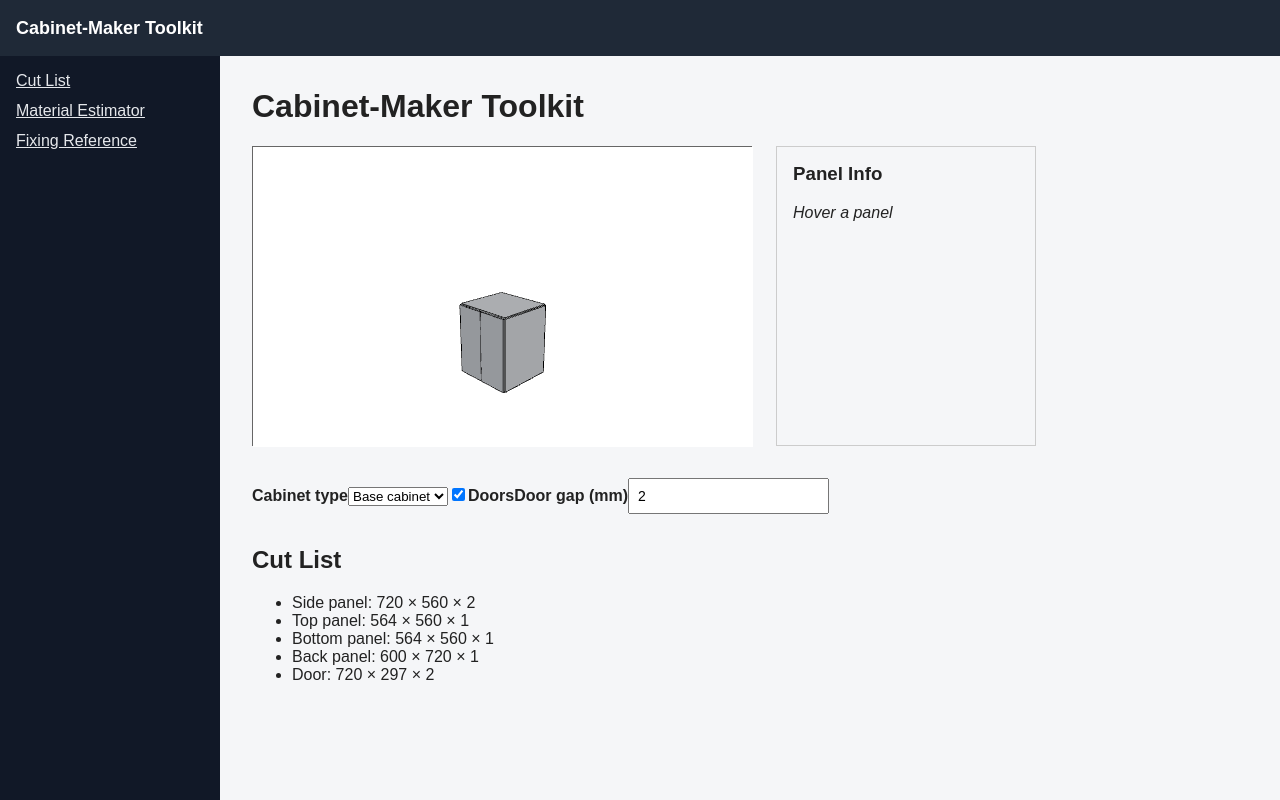
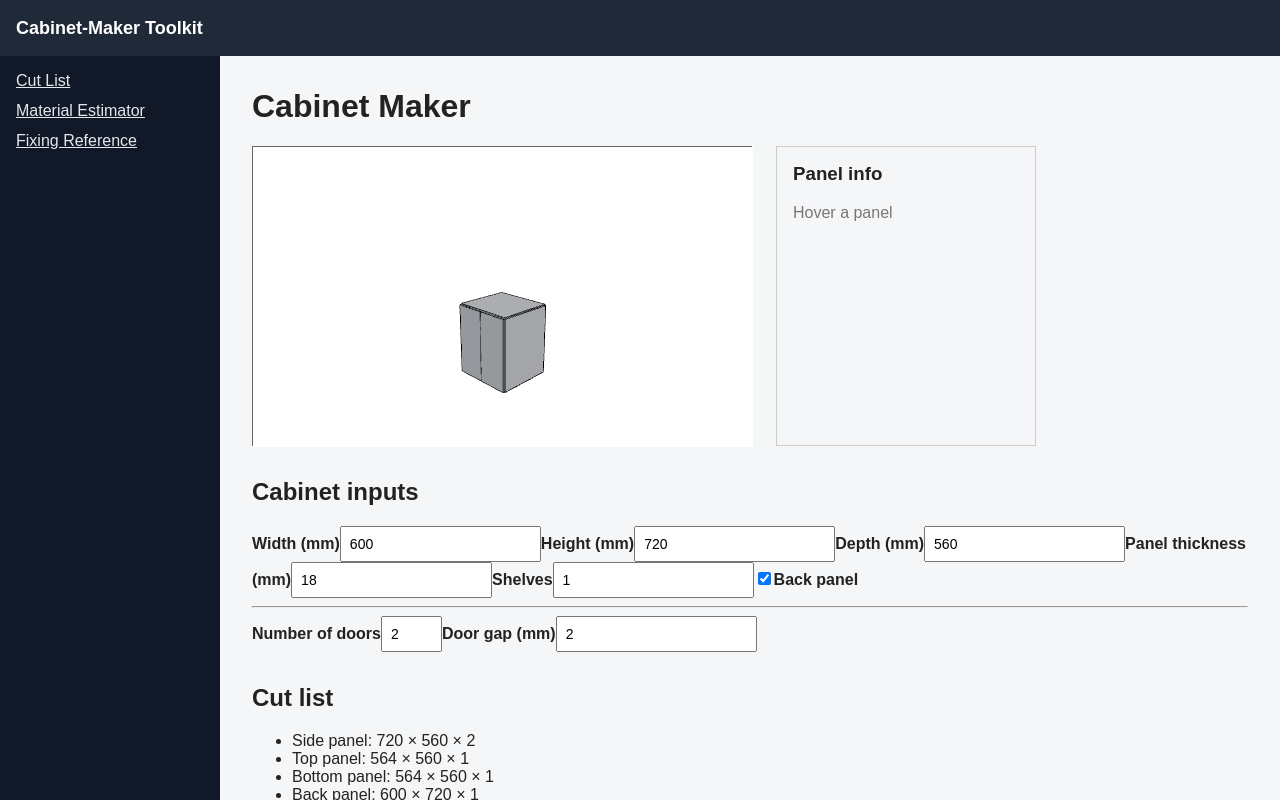
Before and after one commit to heidi-dang/cabinet-maker, a React (Vite) app: page / in a window 1280 px wide. Built offline with nearby package versions, Linux system fonts and the light colour scheme.

Commit message:
add more funcs

```diff
--- a/src/features/cutlist/CutListPage.tsx
+++ b/src/features/cutlist/CutListPage.tsx
@@ -4,28 +4,19 @@ import Cabinet3D from "../../components/Cabinet3D";
 
 type HoverInfo = { name: string; size: string } | null;
 
-const PRESETS = {
-    base: { width: 600, height: 720, depth: 560, shelves: 1 },
-    wall: { width: 600, height: 720, depth: 350, shelves: 2 },
-    tall: { width: 600, height: 2100, depth: 560, shelves: 4 },
-};
-
 export default function CutListPage() {
     const [hoverInfo, setHoverInfo] = useState<HoverInfo>(null);
-    const [preset, setPreset] = useState<keyof typeof PRESETS>("base");
 
     const [input, setInput] = useState({
-        ...PRESETS.base,
+        width: 600,
+        height: 720,
+        depth: 560,
         thickness: 18,
+        shelves: 1,
         back: true,
-        doors: true,
+        doors: 2,
         doorGap: 2,
     });
-
-    function applyPreset(p: keyof typeof PRESETS) {
-        setPreset(p);
-        setInput({ ...input, ...PRESETS[p] });
-    }
 
     const safe = {
         width: Math.max(1, input.width),
@@ -36,15 +27,16 @@ export default function CutListPage() {
 
     const cutList = generateCutList({
         ...safe,
-        doors: input.doors ? 2 : 0,
+        back: input.back,
+        doors: input.doors,
         doorGap: input.doorGap,
-        back: input.back,
     });
 
     return (
-        <div>
-            <h1>Cabinet-Maker Toolkit</h1>
+        <div style={{ maxWidth: 1000, margin: "0 auto" }}>
+            <h1>Cabinet Maker</h1>
 
+            {/* 3D + Info */}
             <section style={{ display: "flex", gap: 24 }}>
                 <Cabinet3D
                     width={safe.width}
@@ -52,48 +44,73 @@ export default function CutListPage() {
                     depth={safe.depth}
                     shelves={input.shelves}
                     showBack={input.back}
-                    doors={input.doors}
+                    doors={input.doors > 0}
                     doorGap={input.doorGap}
                     onHover={setHoverInfo}
                 />
 
                 <div style={{ width: 260, border: "1px solid #ccc", padding: 16 }}>
-                    <h3>Panel Info</h3>
+                    <h3>Panel info</h3>
                     {hoverInfo ? (
                         <>
                             <strong>{hoverInfo.name}</strong>
                             <div>{hoverInfo.size}</div>
                         </>
                     ) : (
-                        <em>Hover a panel</em>
+                        <span style={{ color: "#777" }}>Hover a panel</span>
                     )}
                 </div>
             </section>
 
+            {/* Inputs */}
             <section style={{ marginTop: 24 }}>
-                <label>Cabinet type</label>
-                <select value={preset} onChange={e => applyPreset(e.target.value as any)}>
-                    <option value="base">Base cabinet</option>
-                    <option value="wall">Wall cabinet</option>
-                    <option value="tall">Tall cabinet</option>
-                </select>
+                <h2>Cabinet inputs</h2>
+
+                <label>Width (mm)</label>
+                <input type="number" value={input.width}
+                       onChange={e => setInput({ ...input, width: +e.target.value || 1 })} />
+
+                <label>Height (mm)</label>
+                <input type="number" value={input.height}
+                       onChange={e => setInput({ ...input, height: +e.target.value || 1 })} />
+
+                <label>Depth (mm)</label>
+                <input type="number" value={input.depth}
+                       onChange={e => setInput({ ...input, depth: +e.target.value || 1 })} />
+
+                <label>Panel thickness (mm)</label>
+                <input type="number" value={input.thickness}
+                       onChange={e => setInput({ ...input, thickness: +e.target.value || 18 })} />
+
+                <label>Shelves</label>
+                <input type="number" min={0} value={input.shelves}
+                       onChange={e => setInput({ ...input, shelves: +e.target.value || 0 })} />
 
                 <label>
-                    <input type="checkbox" checked={input.doors}
-                           onChange={e => setInput({ ...input, doors: e.target.checked })} />
-                    Doors
+                    <input type="checkbox" checked={input.back}
+                           onChange={e => setInput({ ...input, back: e.target.checked })} />
+                    Back panel
                 </label>
 
+                <hr />
+
+                <label>Number of doors</label>
+                <input type="number" min={0} max={6} value={input.doors}
+                       onChange={e => setInput({ ...input, doors: +e.target.value || 0 })} />
+
                 <label>Door gap (mm)</label>
-                <input type="number" value={input.doorGap}
+                <input type="number" min={1} value={input.doorGap}
                        onChange={e => setInput({ ...input, doorGap: +e.target.value || 2 })} />
             </section>
 
-            <section>
-                <h2>Cut List</h2>
+            {/* Cut list */}
+            <section style={{ marginTop: 24 }}>
+                <h2>Cut list</h2>
                 <ul>
                     {cutList.map(i => (
-                        <li key={i.name}>{i.name}: {i.size} × {i.qty}</li>
+                        <li key={i.name}>
+                            {i.name}: {i.size} × {i.qty}
+                        </li>
                     ))}
                 </ul>
             </section>
```
